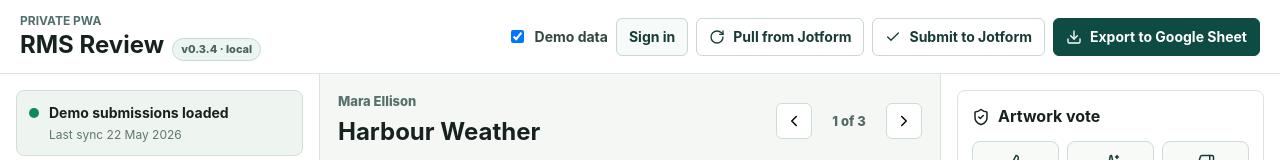
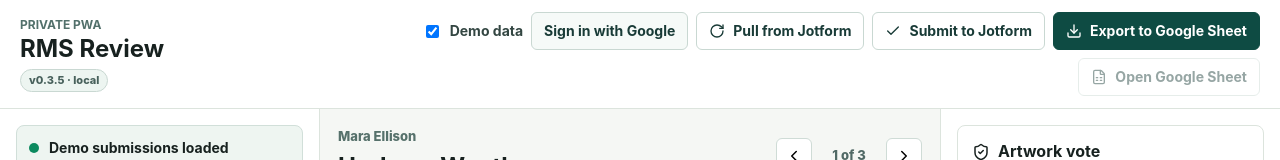
Before and after one commit to sourmilkman/jotform, a React (Vite) app: page / in a window 1280 px wide. Shown: the top 160 px of the page. Built offline with nearby package versions, Linux system fonts and the light colour scheme; no server answers.

Commit message:
Improve auth and sheet access buttons

```diff
--- a/package.json
+++ b/package.json
@@ -1,7 +1,7 @@
 {
   "name": "jotform",
   "private": true,
-  "version": "0.3.4",
+  "version": "0.3.5",
   "type": "module",
   "scripts": {
     "dev": "vite",
--- a/src/App.css
+++ b/src/App.css
@@ -68,6 +68,7 @@ button {
 .primary-button,
 .secondary-button,
 .signin-link,
+.sheet-link,
 .signed-in-pill {
   align-items: center;
   border-radius: 6px;
@@ -89,6 +90,16 @@ button {
   background: #ffffff;
   border: 1px solid #c9d8d2;
   color: #193b37;
+}
+
+.sheet-link {
+  text-decoration: none;
+}
+
+.sheet-link.disabled {
+  cursor: not-allowed;
+  opacity: 0.45;
+  pointer-events: none;
 }
 
 .signin-link {
@@ -683,6 +694,7 @@ button {
   .primary-button,
   .secondary-button,
   .signin-link,
+  .sheet-link,
   .signed-in-pill {
     flex: 1 1 180px;
     justify-content: center;
--- a/src/App.tsx
+++ b/src/App.tsx
@@ -4,7 +4,9 @@ import {
   ChevronRight,
   Cloud,
   Download,
+  FileSpreadsheet,
   ImageIcon,
+  LogOut,
   RotateCw,
   Search,
   ShieldCheck,
@@ -16,7 +18,13 @@ import {
 import { useEffect, useMemo, useState } from 'react'
 import './App.css'
 import { mockSubmissions } from './data/mockSubmissions'
-import { exportVotes, fetchCurrentUser, fetchLiveSubmissions, submitVotesToJotform } from './lib/apiClient'
+import {
+  exportVotes,
+  fetchCurrentUser,
+  fetchLiveSubmissions,
+  signOut,
+  submitVotesToJotform,
+} from './lib/apiClient'
 import { buildVote, getReviewProgress, upsertVote } from './lib/reviewState'
 import type { ArtistSubmission, ReviewState, SyncState, VoteCounts } from './types'
 
@@ -37,6 +45,8 @@ const formatDate = (value: string) =>
     year: 'numeric',
   }).format(new Date(value))
 
+const LAST_SHEET_URL_KEY = 'rms-review:last-sheet-url'
+
 type ExportDialog =
   | { status: 'idle' }
   | { status: 'working'; message: string }
@@ -51,6 +61,9 @@ function App() {
   const [query, setQuery] = useState('')
   const [demoMode, setDemoMode] = useState(true)
   const [userEmail, setUserEmail] = useState<string | null>(null)
+  const [lastSheetUrl, setLastSheetUrl] = useState<string | null>(() =>
+    window.localStorage.getItem(LAST_SHEET_URL_KEY),
+  )
   const [isCheckingSession, setIsCheckingSession] = useState(true)
   const [exportDialog, setExportDialog] = useState<ExportDialog>({ status: 'idle' })
   const [syncState, setSyncState] = useState<SyncState>({
@@ -200,11 +213,18 @@ function App() {
         message: `Exported ${result.updatedRows} artist rows to Google Sheets.`,
         spreadsheetUrl: result.spreadsheetUrl,
       })
+      window.localStorage.setItem(LAST_SHEET_URL_KEY, result.spreadsheetUrl)
+      setLastSheetUrl(result.spreadsheetUrl)
     } catch (error) {
       const message = error instanceof Error ? error.message : 'Google Sheet export failed'
       setExportState(message)
       setExportDialog({ status: 'error', message })
     }
+  }
+
+  const handleSignOut = async () => {
+    await signOut().catch(() => undefined)
+    setUserEmail(null)
   }
 
   const handleSubmitVotes = async () => {
@@ -263,13 +283,19 @@ function App() {
             Demo data
           </label>
           {userEmail ? (
-            <span className="signed-in-pill" title={`Signed in as ${userEmail}`}>
-              <ShieldCheck size={15} aria-hidden="true" />
-              {userEmail}
-            </span>
+            <>
+              <span className="signed-in-pill" title={`Signed in as ${userEmail}`}>
+                <ShieldCheck size={15} aria-hidden="true" />
+                {userEmail}
+              </span>
+              <button type="button" className="secondary-button" onClick={handleSignOut}>
+                <LogOut size={16} aria-hidden="true" />
+                Sign out
+              </button>
+            </>
           ) : (
             <a className="signin-link" href="/api/auth/google/start">
-              {isCheckingSession ? 'Checking sign-in' : 'Sign in'}
+              {isCheckingSession ? 'Checking sign-in' : 'Sign in with Google'}
             </a>
           )}
           <button type="button" className="secondary-button" onClick={handleSync}>
@@ -284,6 +310,17 @@ function App() {
             <Download size={16} aria-hidden="true" />
             Export to Google Sheet
           </button>
+          <a
+            className={`secondary-button sheet-link ${lastSheetUrl ? '' : 'disabled'}`}
+            href={lastSheetUrl ?? undefined}
+            target="_blank"
+            rel="noreferrer"
+            aria-disabled={!lastSheetUrl}
+            title={lastSheetUrl ? 'Open your last exported Google Sheet' : 'Export first to create a Google Sheet link'}
+          >
+            <FileSpreadsheet size={16} aria-hidden="true" />
+            Open Google Sheet
+          </a>
         </div>
       </header>
 
--- a/src/lib/apiClient.ts
+++ b/src/lib/apiClient.ts
@@ -31,5 +31,12 @@ export const submitVotesToJotform = async (submissions: ArtistSubmission[], vote
     }),
   )
 
+export const signOut = async () =>
+  readJson<{ ok: boolean }>(
+    await fetch('/api/auth/logout', {
+      method: 'POST',
+    }),
+  )
+
 export const fetchCurrentUser = async () =>
   readJson<{ authenticated: boolean; email?: string }>(await fetch('/api/auth/me'))
```
